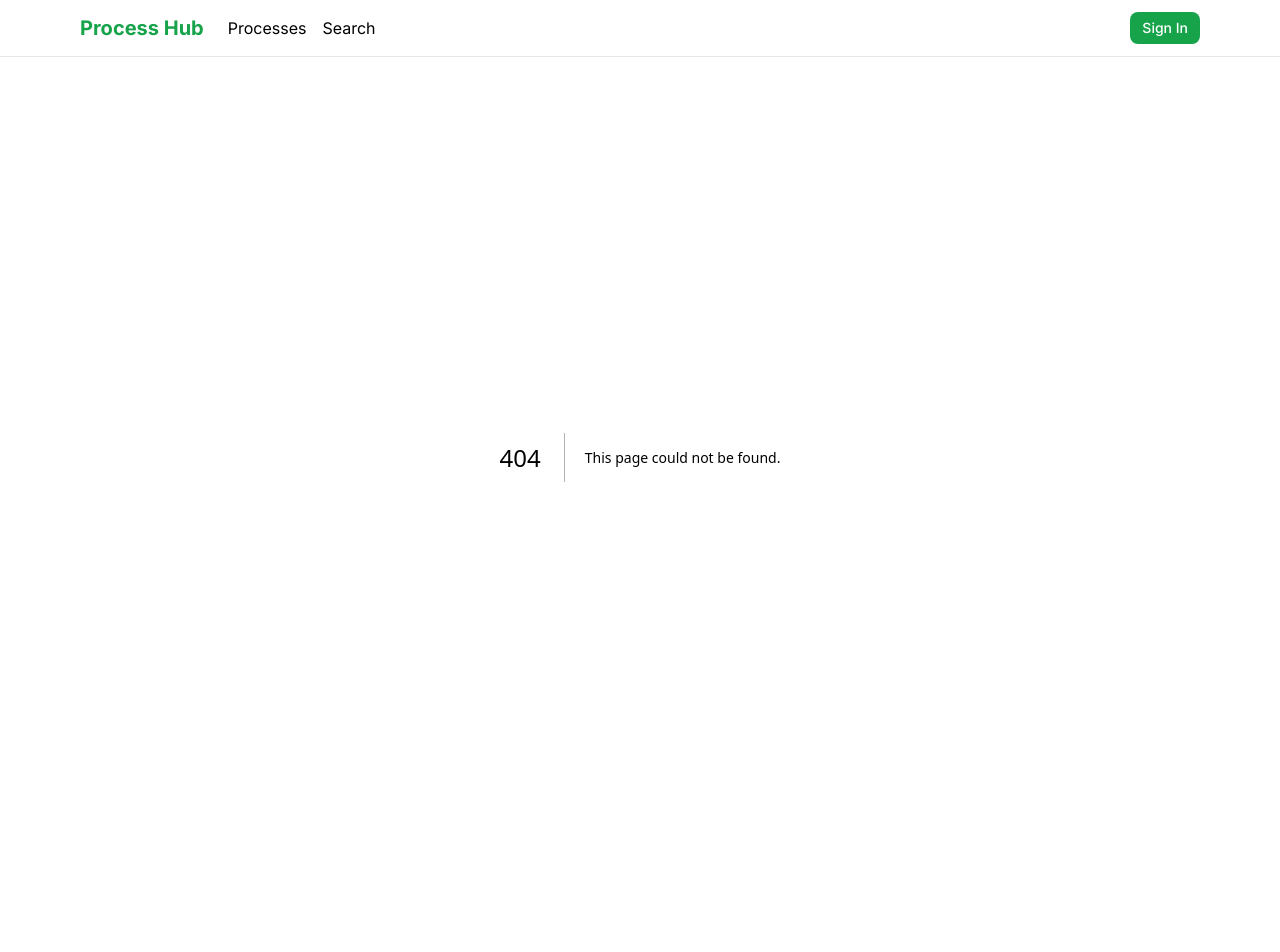
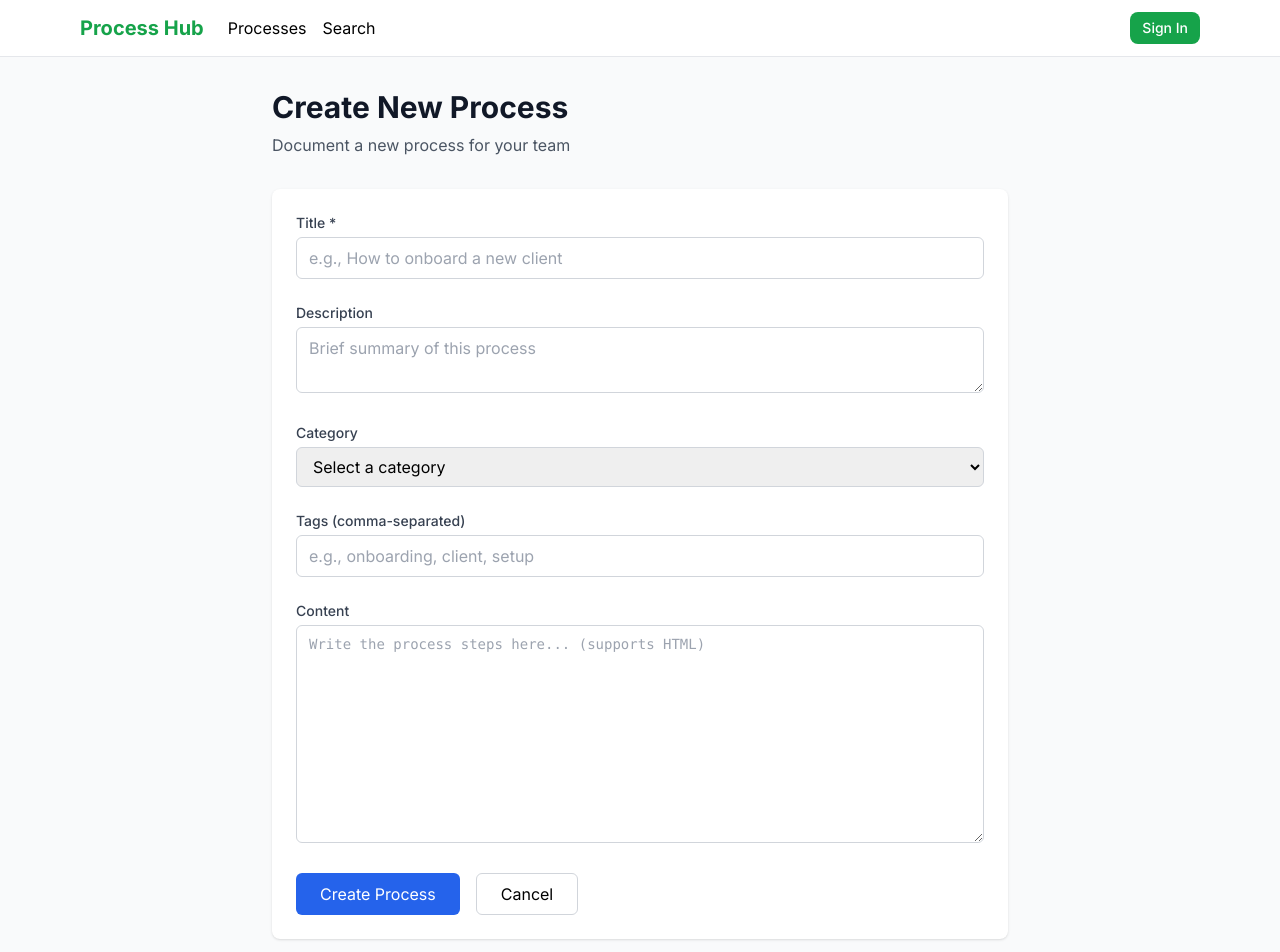
Before and after one commit to xclsv-bot/xclsv-processes-hub, a Next.js app in the folder apps/web/: page /processes/new in a window 1280 px wide. Before the commit this address had no page. Shown: the top 952 px of the page. Before the commit the page ends 857 px from the top, so only its background shows below. Built offline with nearby package versions, Linux system fonts and the light colour scheme.

Commit message:
Add /processes/new page for creating processes

```diff
--- /dev/null
+++ b/apps/web/src/app/processes/new/page.tsx
@@ -0,0 +1,155 @@
+'use client';
+
+import { useState } from 'react';
+import { useRouter } from 'next/navigation';
+import api from '@/lib/api';
+
+export default function NewProcessPage() {
+  const router = useRouter();
+  const [isSubmitting, setIsSubmitting] = useState(false);
+  const [error, setError] = useState('');
+  const [formData, setFormData] = useState({
+    title: '',
+    description: '',
+    content: '',
+    category: '',
+    tags: '',
+  });
+
+  const handleSubmit = async (e: React.FormEvent) => {
+    e.preventDefault();
+    setIsSubmitting(true);
+    setError('');
+
+    try {
+      const payload = {
+        title: formData.title,
+        description: formData.description,
+        content: formData.content || '<p></p>',
+        category: formData.category || 'General',
+        tags: formData.tags ? formData.tags.split(',').map(t => t.trim()) : [],
+      };
+
+      await api.post('/processes', payload);
+      router.push('/processes');
+    } catch (err: any) {
+      setError(err.response?.data?.message || 'Failed to create process');
+    } finally {
+      setIsSubmitting(false);
+    }
+  };
+
+  return (
+    <div className="min-h-screen bg-gray-50 py-8">
+      <div className="max-w-3xl mx-auto px-4">
+        <div className="mb-8">
+          <h1 className="text-3xl font-bold text-gray-900">Create New Process</h1>
+          <p className="mt-2 text-gray-600">Document a new process for your team</p>
+        </div>
+
+        <form onSubmit={handleSubmit} className="bg-white rounded-lg shadow p-6 space-y-6">
+          {error && (
+            <div className="bg-red-50 border border-red-200 text-red-700 px-4 py-3 rounded">
+              {error}
+            </div>
+          )}
+
+          <div>
+            <label htmlFor="title" className="block text-sm font-medium text-gray-700 mb-1">
+              Title *
+            </label>
+            <input
+              type="text"
+              id="title"
+              required
+              value={formData.title}
+              onChange={(e) => setFormData({ ...formData, title: e.target.value })}
+              className="w-full px-3 py-2 border border-gray-300 rounded-md focus:outline-none focus:ring-2 focus:ring-blue-500"
+              placeholder="e.g., How to onboard a new client"
+            />
+          </div>
+
+          <div>
+            <label htmlFor="description" className="block text-sm font-medium text-gray-700 mb-1">
+              Description
+            </label>
+            <textarea
+              id="description"
+              rows={2}
+              value={formData.description}
+              onChange={(e) => setFormData({ ...formData, description: e.target.value })}
+              className="w-full px-3 py-2 border border-gray-300 rounded-md focus:outline-none focus:ring-2 focus:ring-blue-500"
+              placeholder="Brief summary of this process"
+            />
+          </div>
+
+          <div>
+            <label htmlFor="category" className="block text-sm font-medium text-gray-700 mb-1">
+              Category
+            </label>
+            <select
+              id="category"
+              value={formData.category}
+              onChange={(e) => setFormData({ ...formData, category: e.target.value })}
+              className="w-full px-3 py-2 border border-gray-300 rounded-md focus:outline-none focus:ring-2 focus:ring-blue-500"
+            >
+              <option value="">Select a category</option>
+              <option value="Operations">Operations</option>
+              <option value="Marketing">Marketing</option>
+              <option value="Sales">Sales</option>
+              <option value="Finance">Finance</option>
+              <option value="HR">HR</option>
+              <option value="Engineering">Engineering</option>
+              <option value="General">General</option>
+            </select>
+          </div>
+
+          <div>
+            <label htmlFor="tags" className="block text-sm font-medium text-gray-700 mb-1">
+              Tags (comma-separated)
+            </label>
+            <input
+              type="text"
+              id="tags"
+              value={formData.tags}
+              onChange={(e) => setFormData({ ...formData, tags: e.target.value })}
+              className="w-full px-3 py-2 border border-gray-300 rounded-md focus:outline-none focus:ring-2 focus:ring-blue-500"
+              placeholder="e.g., onboarding, client, setup"
+            />
+          </div>
+
+          <div>
+            <label htmlFor="content" className="block text-sm font-medium text-gray-700 mb-1">
+              Content
+            </label>
+            <textarea
+              id="content"
+              rows={10}
+              value={formData.content}
+              onChange={(e) => setFormData({ ...formData, content: e.target.value })}
+              className="w-full px-3 py-2 border border-gray-300 rounded-md focus:outline-none focus:ring-2 focus:ring-blue-500 font-mono text-sm"
+              placeholder="Write the process steps here... (supports HTML)"
+            />
+          </div>
+
+          <div className="flex gap-4">
+            <button
+              type="submit"
+              disabled={isSubmitting}
+              className="px-6 py-2 bg-blue-600 text-white rounded-md hover:bg-blue-700 disabled:opacity-50"
+            >
+              {isSubmitting ? 'Creating...' : 'Create Process'}
+            </button>
+            <button
+              type="button"
+              onClick={() => router.back()}
+              className="px-6 py-2 border border-gray-300 rounded-md hover:bg-gray-50"
+            >
+              Cancel
+            </button>
+          </div>
+        </form>
+      </div>
+    </div>
+  );
+}
```
